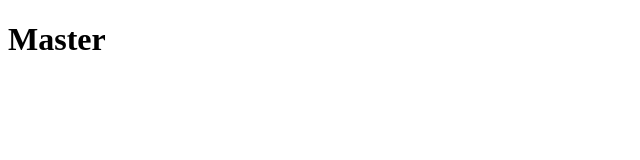
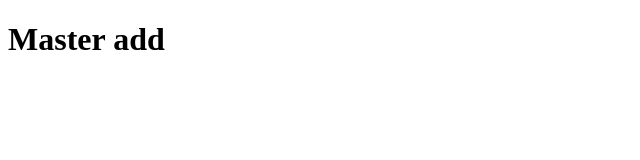
Before and after one commit to Andrian23/Test2, a plain HTML site: page index.html in a window 1280 px wide. Shown: the whole page, without its empty margins (0-640 px from the left). Drawn offline with Linux system fonts and the light colour scheme.

Commit message:
develop 2

```diff
--- a/index.html
+++ b/index.html
@@ -5,6 +5,6 @@
     <title>Document</title>
 </head>
 <body>
-    <h1>Master</h1>
+    <h1>Master add</h1>
 </body>
 </html>
```
